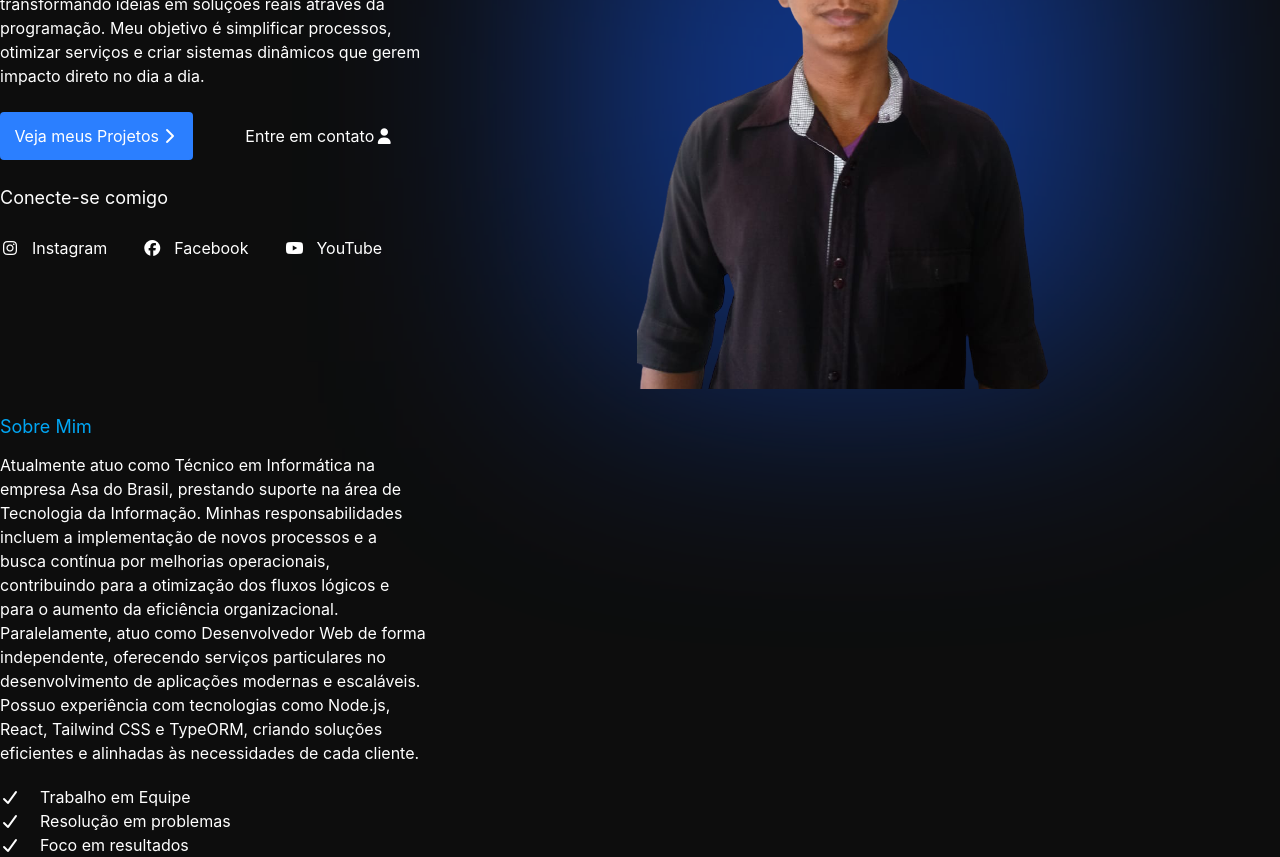
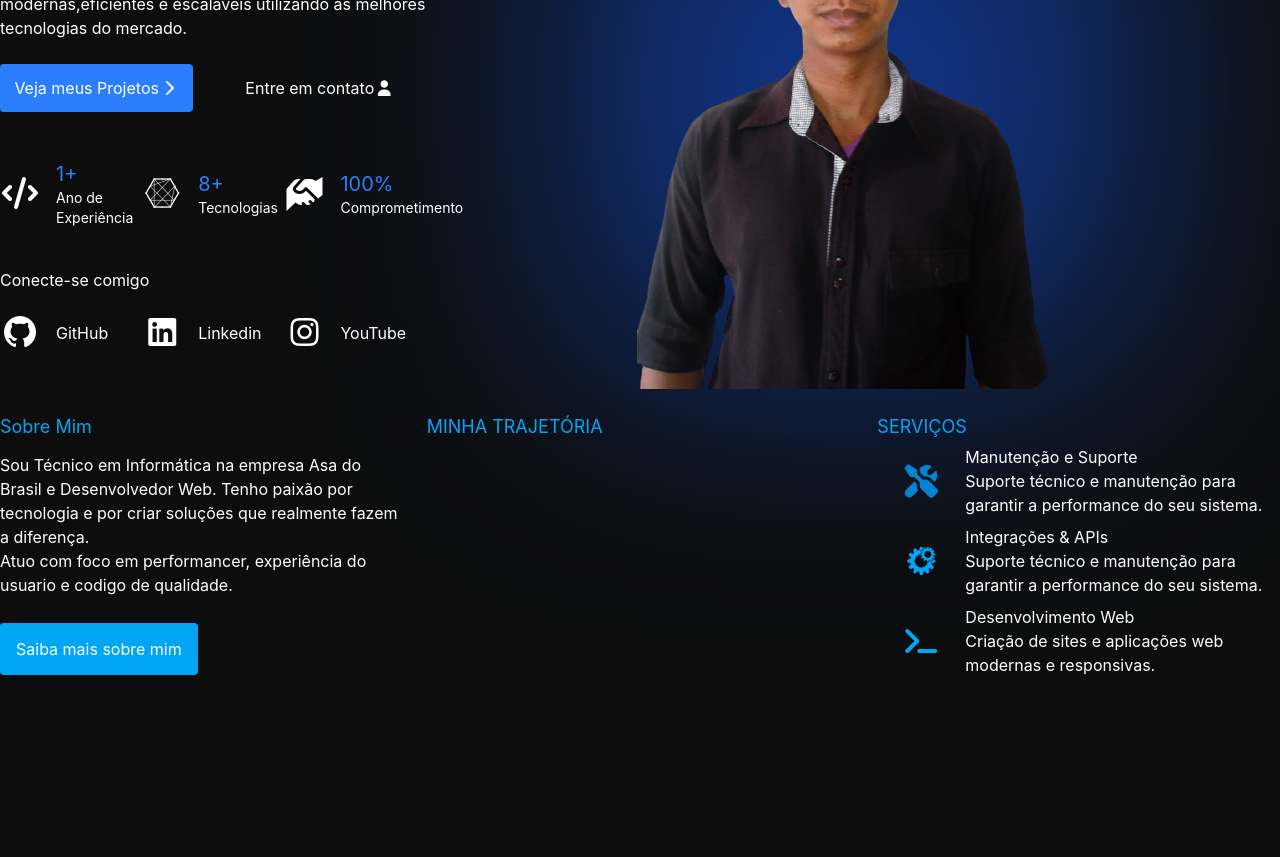
Before and after one commit to devgveb/gabrielportifolio, a Next.js app: page / in a window 1280 px wide. Shown: the part 300-1157 px from the top of the page. After the commit the page ends 981 px from the top, so only its background shows below. Built offline with nearby package versions, Linux system fonts and the light colour scheme.

Commit message:
Atualização da Pagina Index I
Updated personal introduction and experience details. Added new sections for skills and services offered.

```diff
--- a/src/pages/index.tsx
+++ b/src/pages/index.tsx
@@ -14,22 +14,51 @@ const Home = () =>{
                               <div className="">
                                     <p className="text-sm">Olá, Eu Sou </p>
                                     <h1 className="text-7xl text-blue-800">Gabriel Belo</h1>
-                                    <h3 className="pt-4 text-2xl text-sky-600">Analista de TI | Desenvolvedor</h3>
-                                    <p className="pt-4 text-md">Atuo na área de tecnologia da comunicação, transformando ideias em soluções reais através da programação. Meu objetivo é simplificar processos, otimizar serviços e criar sistemas dinâmicos que gerem impacto direto no dia a dia.</p>
+                                    <h3 className="pt-4 text-2xl text-blue-600">Desenvolvedor Full Stack</h3>
+                                    <p className="pt-4 text-md">Transformo ideias em aplicações web modernas,eficientes e escaláveis utilizando as melhores tecnologias do mercado.</p>
 
                                     <div className="pt-6 pb-6 flex items-center">
                                           <a className="flex-1/2 bg-blue-500 rounded p-3 mr-5 text-center">Veja meus Projetos<span><i className="fa-solid fa-chevron-right"></i></span></a>
                                           <a className="flex-1/2 border-solid border-white rounded p-3 ml-5">Entre em contato<span><i className="fa-solid fa-user"></i></span></a>
                                     </div>
 
+                                    <div className="grid grid-cols-3 pt-6">
+
+                                          <div className="flex items-center">
+                                                <section><i className="fa-solid fa-code fa-2x"></i></section>
+                                                <section className="pl-4">
+                                                      <h3 className="text-xl text-blue-500">1+</h3>
+                                                      <p className="text-sm">Ano de Experiência</p>
+                                                </section>
+                                          </div>
+
+                                          <div className="flex items-center">
+                                                <section><i className="fa-brands fa-connectdevelop fa-2x"></i></section>
+                                                <section className="pl-4">
+                                                      <h3 className="text-xl text-blue-500">8+</h3>
+                                                      <p className="text-sm">Tecnologias</p>
+                                                </section>
+                                          </div>
+
+                                          <div className="flex items-center">
+                                                <section><i className="fa-solid fa-handshake-angle fa-2x"></i></section>
+                                                <section className="pl-4">
+                                                      <h3 className="text-xl text-blue-500">100%</h3>
+                                                      <p className="text-sm">Comprometimento</p>
+                                                </section>
+                                          </div>
+
+
+                                    </div>
+
                                     <div>
-                                          <h3 className="text-lg">Conecte-se comigo</h3>
+                                          <h3 className="text-ms pt-10">Conecte-se comigo</h3>
 
                                           <div className="grid grid-cols-3 pt-6">
 
-                                                <div><span><i className="fa-brands fa-instagram mr-3 "></i></span><a>Instagram</a></div>
-                                                <div><span><i className="fa-brands fa-facebook mr-3"></i></span><a>Facebook</a></div>
-                                                <div><span><i className="fa-brands fa-youtube mr-3"></i></span><a>YouTube</a></div>
+                                                <div className="flex items-center"><span><i className="fa-brands fa-github mr-4 fa-2x"></i></span><a>GitHub</a></div>
+                                                <div className="flex items-center"><span><i className="fa-brands fa-linkedin mr-4 fa-2x"></i></span><a>Linkedin</a></div>
+                                                <div className="flex items-center"><span><i className="fa-brands fa-instagram mr-4 fa-2x"></i></span><a>YouTube</a></div>
 
                                           </div>
                                     </div>
@@ -50,23 +79,58 @@ const Home = () =>{
 
                   <section className="container mx-auto grid grid-cols-3 pt-6">
 
-                        <div className="">
+                        <div className="pr-6">
                               <h6 className="text-sky-500 text-lg">Sobre Mim</h6>
 
-                              <p className="text-md pt-3">Atualmente atuo como Técnico em Informática na empresa Asa do Brasil, prestando suporte na área de Tecnologia da Informação. Minhas responsabilidades incluem a implementação de novos processos e a busca contínua por melhorias operacionais, contribuindo para a otimização dos fluxos lógicos e para o aumento da eficiência organizacional. <br /> Paralelamente, atuo como Desenvolvedor Web de forma independente, oferecendo serviços particulares no desenvolvimento de aplicações modernas e escaláveis. Possuo experiência com tecnologias como Node.js, React, Tailwind CSS e TypeORM, criando soluções eficientes e alinhadas às necessidades de cada cliente.</p>
+                              <p className="text-md pt-3">Sou Técnico em Informática na empresa Asa do Brasil e Desenvolvedor Web. Tenho paixão por tecnologia e por criar soluções que realmente fazem a diferença.<br/>Atuo com foco em performancer, experiência do usuario e codigo de qualidade.</p>
 
-                              <div className="pt-5">
-                                    <ul>
-                                          <li><span><i className="fa-solid fa-check"></i></span><a className="pl-5">Trabalho em Equipe</a></li>
-                                          <li><span><i className="fa-solid fa-check"></i></span><a className="pl-5">Resolução em problemas</a></li>
-                                          <li><span><i className="fa-solid fa-check"></i></span><a className="pl-5">Foco em resultados</a></li>
-                                    </ul>
+                              <div className="pt-10">
+                                    <a className="p-4 rounded bg-sky-500 text-white">Saiba mais sobre mim</a>
                               </div>
                         </div>
 
-                        <div></div>
+                        <div className="pr-6">
+                              <h6 className="text-sky-500 text-lg">MINHA TRAJETÓRIA</h6>
+                        </div>
 
-                        <div></div>
+                        <div className="pl-6">
+                              <h6 className="text-sky-500 text-lg">SERVIÇOS</h6>
+
+                              <div className="flex items-center">
+
+                                    <section>
+                                          <i className="fa-solid fa-screwdriver-wrench text-sky-600 fa-2x m-6"></i>
+                                    </section>
+                                    <section>
+                                          <h6 className="text-white text-md">Manutenção e Suporte</h6>
+                                          <p>Suporte técnico e manutenção para garantir a performance do seu sistema.</p>
+                                    </section>
+                              </div>
+
+                              <div className="flex items-center">
+
+                                    <section>
+                                          <i className="fa-brands fa-whmcs text-sky-500 fa-2x m-6"></i>
+                                    </section>
+                                    <section>
+                                          <h6 className="text-white text-md">Integrações & APIs</h6>
+                                          <p>Suporte técnico e manutenção para garantir a performance do seu sistema.</p>
+                                    </section>
+                              </div>
+
+                              <div className="flex items-center">
+
+                                    <section>
+                                          <i className="fa-solid fa-terminal text-sky-500 fa-2x m-6"></i>
+                                    </section>
+                                    <section>
+                                          <h6 className="text-white text-md">Desenvolvimento Web</h6>
+                                          <p>Criação de sites e aplicações web modernas e responsivas.</p>
+                                    </section>
+                              </div>
+
+
+                        </div>
 
                   </section>
             </main>
```
